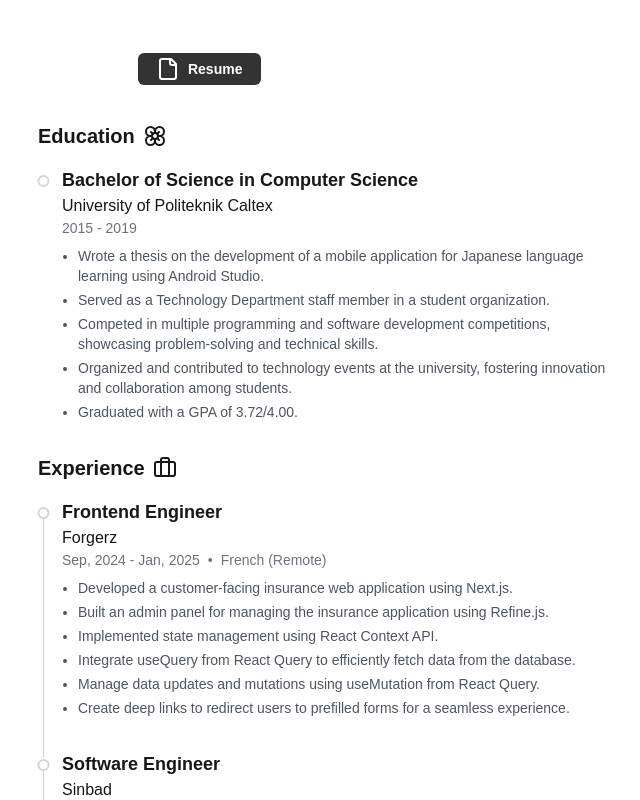
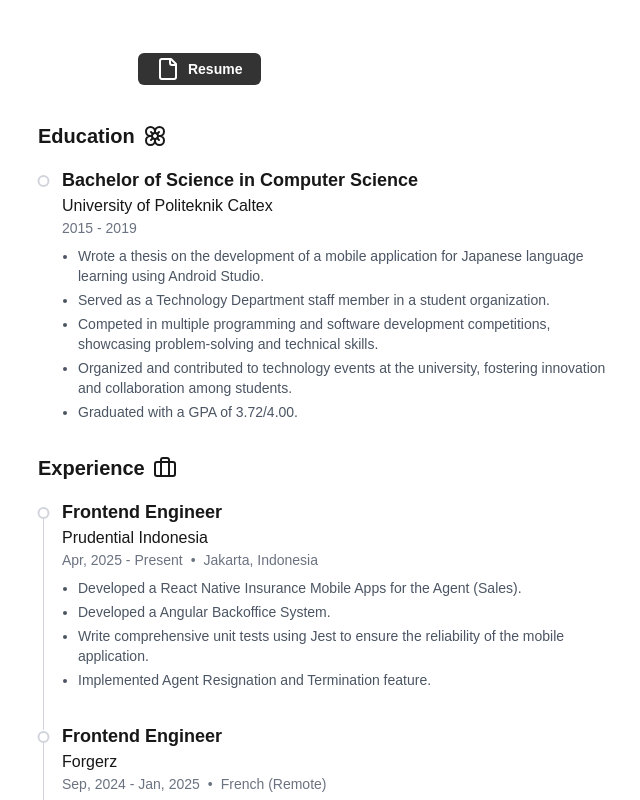
Before and after one commit to ryananjasmara/portfolio, a Next.js app: page / in a window 1280 px wide. Both pictures are taken after a click on the button "Resume". Shown: the top 800 px of the page, without its empty margins (314-954 px from the left). Built offline with nearby package versions, Linux system fonts and the light colour scheme.

Commit message:
feat: adjust resume, add new experience

```diff
--- a/src/app/__partials__/Resume.tsx
+++ b/src/app/__partials__/Resume.tsx
@@ -17,6 +17,18 @@ const educations = [
 ];
 
 const experiences = [
+  {
+    title: "Frontend Engineer",
+    subtitle: "Prudential Indonesia",
+    period: "Apr, 2025 - Present",
+    location: "Jakarta, Indonesia",
+    descriptions: [
+      "Developed a React Native Insurance Mobile Apps for the Agent (Sales).",
+      "Developed a Angular Backoffice System.",
+      "Write comprehensive unit tests using Jest to ensure the reliability of the mobile application.",
+      "Implemented Agent Resignation and Termination feature.",
+    ],
+  },
   {
     title: "Frontend Engineer",
     subtitle: "Forgerz",
```
Also changed, not shown: 1 other file (tests, documents, lock files or other folders).
